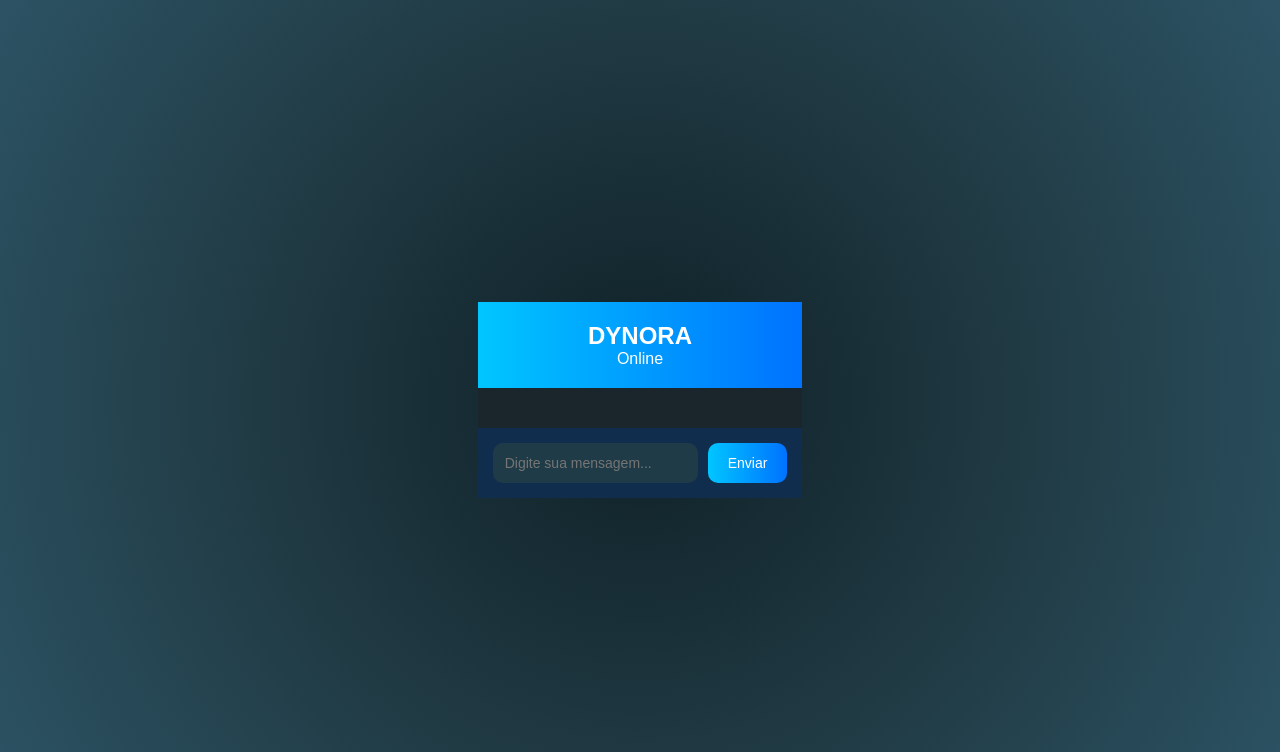
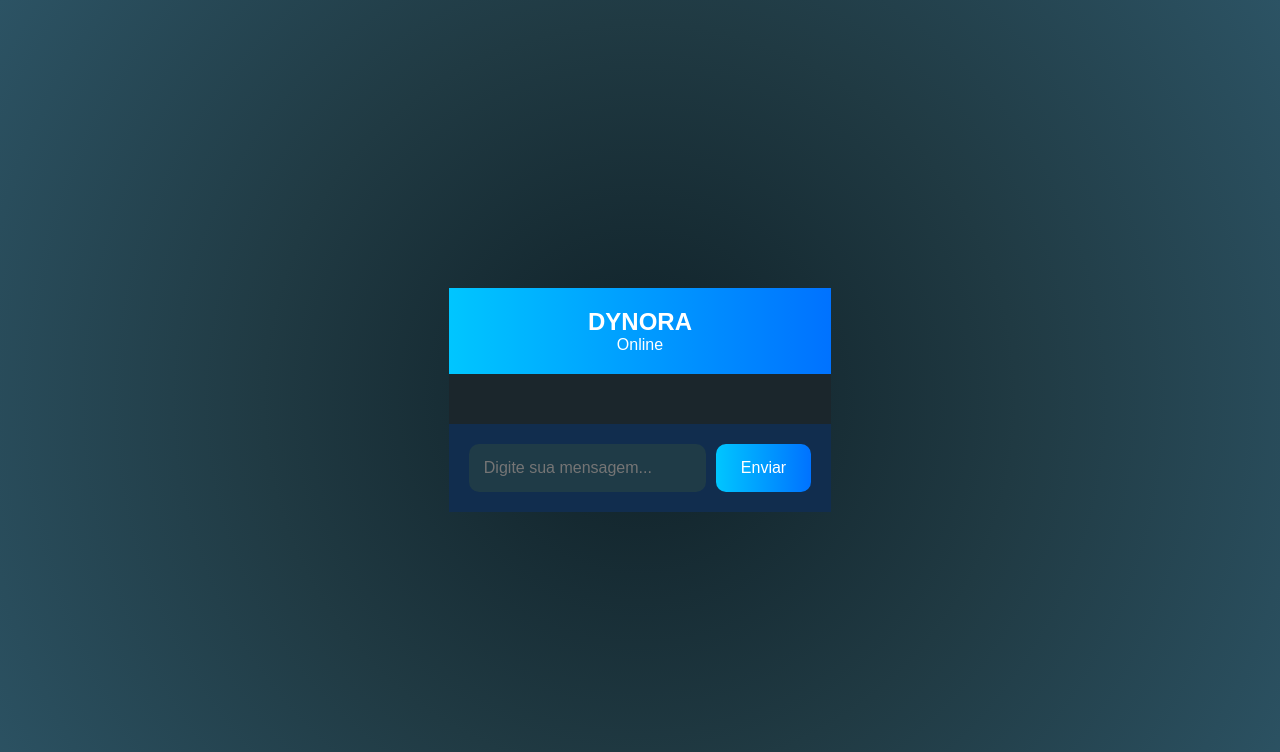
Before and after one commit to danilo631/Chat.Dynora, a Flask app: page / in a window 1280 px wide. Shown: the top 752 px of the page. Run offline with Flask 3, Linux system fonts and the light colour scheme; parts of the project's set-up code (start-up, migrations or seed data) failed here and were passed over.

Commit message:
Update style.css

```diff
--- a/static/style.css
+++ b/static/style.css
@@ -194,3 +194,33 @@ body {
         margin-left: 0;
     }
 }
+
+/* Ajustes para telas grandes (acima de 1200px) */
+@media (min-width: 1200px) {
+    .chat-interface {
+        max-width: 1200px; /* Limita a largura máxima para telas grandes */
+        margin: 0 auto; /* Centraliza o chat na tela */
+    }
+
+    .chat-box {
+        padding: 25px;
+    }
+
+    .message {
+        max-width: 70%; /* Aumenta a largura das mensagens */
+    }
+
+    .input-area {
+        padding: 20px;
+    }
+
+    .input-area input {
+        font-size: 16px;
+        padding: 15px;
+    }
+
+    .input-area button {
+        font-size: 16px;
+        padding: 15px 25px;
+    }
+}
```
